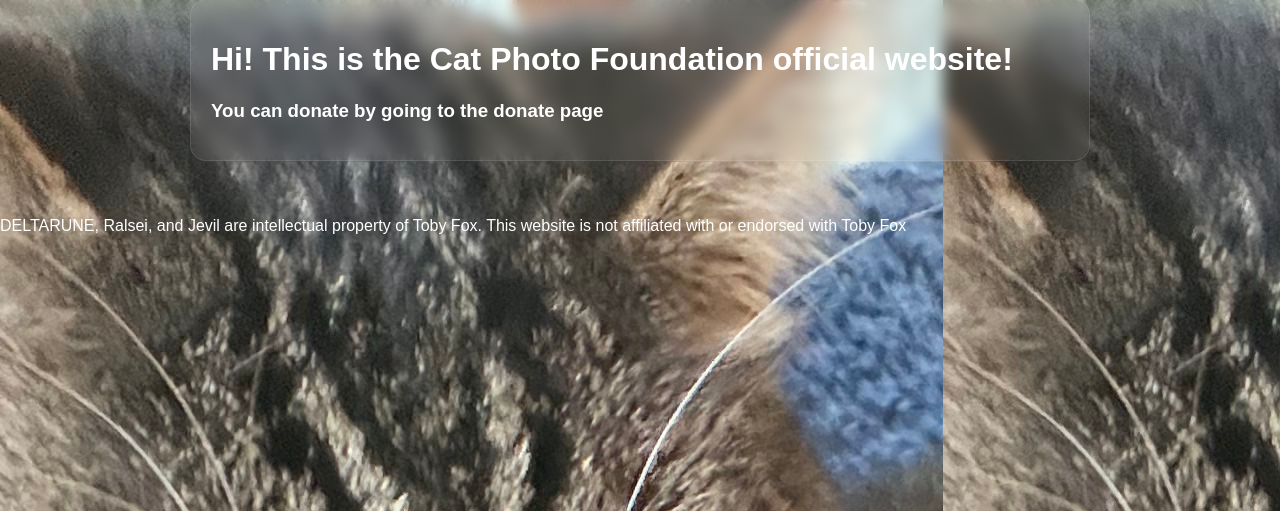
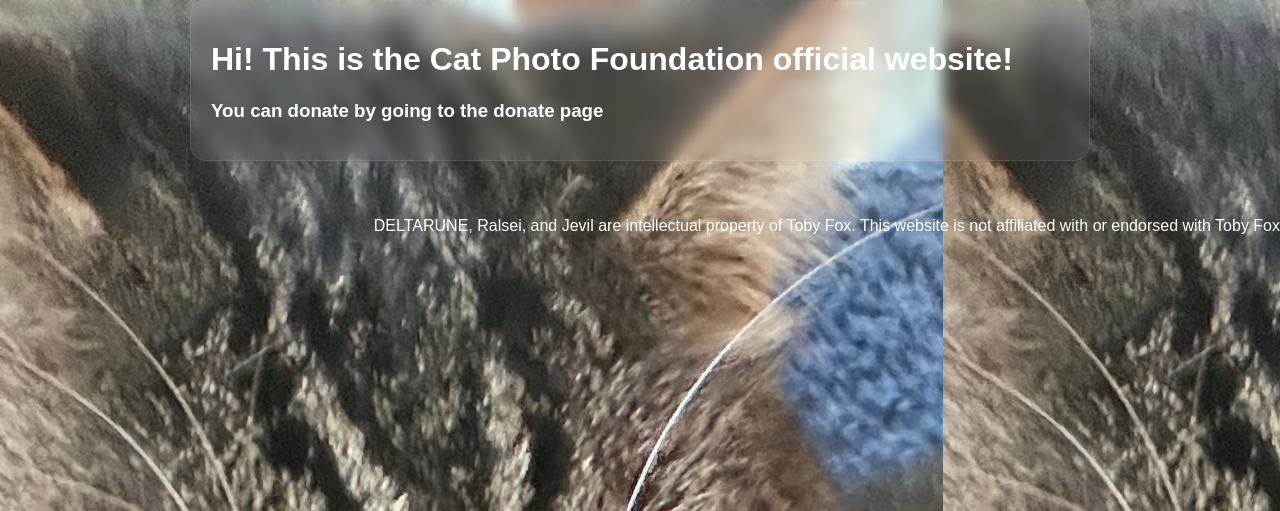
Before and after one commit to absol255/Cat-Photo-Foundation, a Flask app: page / in a window 1280 px wide. Shown: the part 188-699 px from the top of the page. Run offline with Flask 3, Linux system fonts and the light colour scheme.

Commit message:
sorry got staged there for a second im so so sorry but maybe n

```diff
--- a/static/css/style.css
+++ b/static/css/style.css
@@ -63,6 +63,6 @@ input {
 }
 
 .disclaimer {
-    margin: auto auto 0;
+    justify-self: flex-end;
     padding-bottom: 20px;
 }
```
